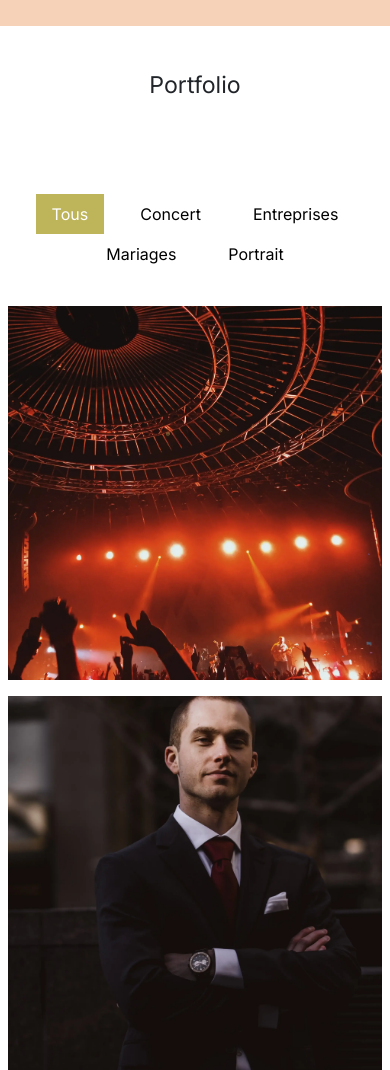
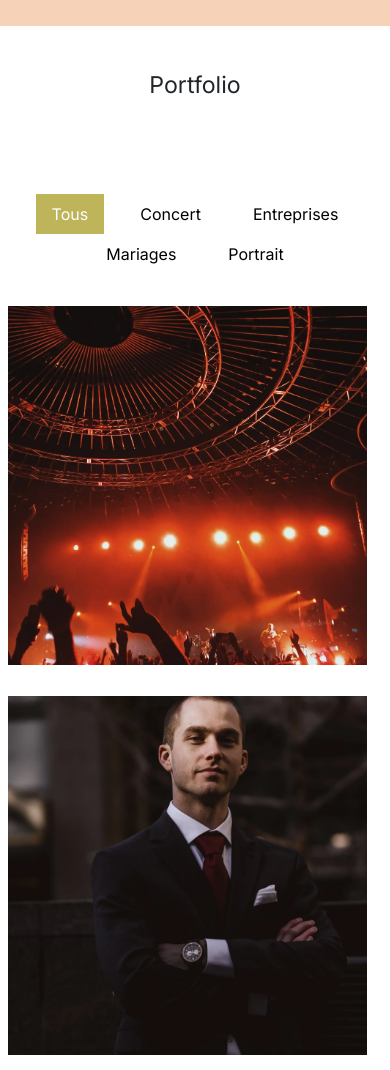
Before and after one commit to Jan-dev12/Photographe, a plain HTML site: page index.html in a window 390 px wide. Shown: the part 1116-2186 px from the top of the page. Drawn offline with nearby package versions, Linux system fonts and the light colour scheme.

Commit message:
bug fix : image responsive

```diff
--- a/assets/style.css
+++ b/assets/style.css
@@ -121,8 +121,8 @@ body {
 }
 .gallery-item {
 	position: absolute;
-	width: 100%;
-	height: 100%;
+	width: 320px;
+	height: 320px;
 	object-fit: cover;
 	padding: .5em;
 }
@@ -317,6 +317,12 @@ input[type="submit"] {
 		right: 0;
 		z-index: -1;
 	}
+
+	.gallery-item
+	{
+		width: 240px;
+		height: 240px;
+	}
 }
 
 @media all and (max-width: 650px) {
@@ -352,4 +358,10 @@ input[type="submit"] {
 	.picture {
 		width: 80%;
 	}
+
+	.gallery-item
+	{
+		width: 375px;
+		height: 375px;
+	}
 }
```
